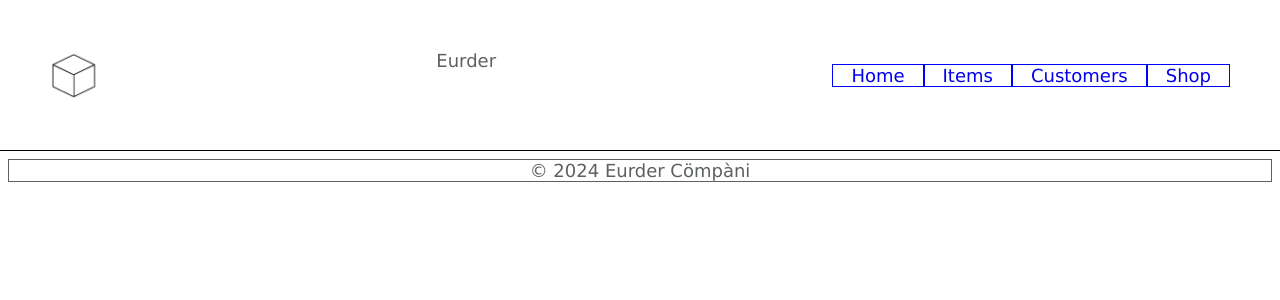
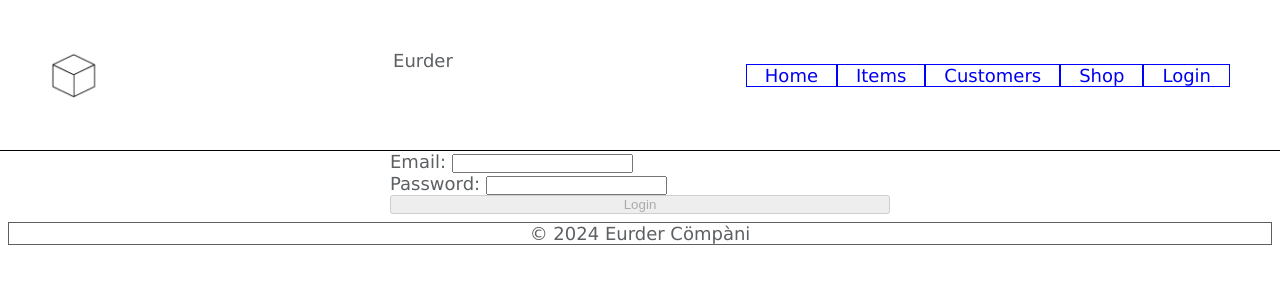
Before and after one commit to Thomas-Artois/eurder-angular, an Angular app: page /login in a window 1280 px wide. Before the commit this address led to /. Shown: the top 300 px of the page. Built offline with nearby package versions, Linux system fonts and the light colour scheme.

Commit message:
added customer service

```diff
--- a/src/app/app.routes.ts
+++ b/src/app/app.routes.ts
@@ -1,7 +1,9 @@
 import { Routes } from '@angular/router';
 import {ItemGalleryComponent} from "./features/item-gallery/item-gallery.component";
 import {HomeComponent} from "./features/pages/home/home.component";
+import {LoginComponent} from "./features/login/login.component";
 
 export const routes: Routes = [
-  {path: '', component: HomeComponent}
+  {path: '', component: HomeComponent},
+  {path: 'login', component: LoginComponent}
 ];
--- a/src/app/core/layout/header/header.component.html
+++ b/src/app/core/layout/header/header.component.html
@@ -5,8 +5,9 @@
 
   <nav class="navbar">
     <a href="index.html">Home</a>
-    <a href="about.html">Items</a>
+    <a href="item-gallery.component.html">Items</a>
     <a href="services.html">Customers</a>
     <a href="contact.html">Shop</a>
+    <a routerLink="/login">Login</a>
   </nav>
 </header>
--- a/src/app/core/layout/header/header.component.ts
+++ b/src/app/core/layout/header/header.component.ts
@@ -1,9 +1,12 @@
 import { Component } from '@angular/core';
+import {RouterLink} from "@angular/router";
 
 @Component({
   selector: 'app-header',
   standalone: true,
-  imports: [],
+  imports: [
+    RouterLink
+  ],
   templateUrl: './header.component.html',
   styleUrl: './header.component.css'
 })
--- a/src/app/core/service/item.service.ts
+++ b/src/app/core/service/item/item.service.ts
@@ -1,8 +1,8 @@
 import { Injectable } from '@angular/core';
 import {HttpClient} from "@angular/common/http";
-import {environment} from "../../../environments/environment";
+import {environment} from "../../../../environments/environment";
 import {Observable} from "rxjs";
-import {Item} from "../model/Item";
+import {Item} from "../../model/Item";
 
 @Injectable({
   providedIn: 'root'
--- a/src/app/features/item-gallery/item-gallery.component.ts
+++ b/src/app/features/item-gallery/item-gallery.component.ts
@@ -1,6 +1,6 @@
 import {Component, OnInit} from '@angular/core';
 import {Item} from "../../core/model/Item";
-import {ItemService} from "../../core/service/item.service";
+import {ItemService} from "../../core/service/item/item.service";
 
 @Component({
   selector: 'app-item-gallery',
--- a/src/app/features/login/login.component.html
+++ b/src/app/features/login/login.component.html
@@ -1,5 +1,10 @@
-<form (ngSubmit)="onSubmit()">
-  <label>Email: <input type="email" [(ngModel)]="email" required /></label>
-  <label>Password: <input type="password" [(ngModel)]="password" required /></label>
-  <button type="submit">Login</button>
+<form [formGroup]="loginForm" (ngSubmit)="onSubmit()">
+  <label>Email: <input type="email" formControlName="email" /></label>
+<!--  <div *ngIf="loginForm.get('email').hasError('required')">Email is required</div>-->
+<!--  <div *ngIf="loginForm.get('email').hasError('email')">Invalid email format</div>-->
+
+  <label>Password: <input type="password" formControlName="password" /></label>
+<!--  <div *ngIf="loginForm.get('password').hasError('required')">Password is required</div>-->
+
+  <button type="submit" [disabled]="loginForm.invalid">Login</button>
 </form>
--- a/src/app/features/login/login.component.ts
+++ b/src/app/features/login/login.component.ts
@@ -1,28 +1,33 @@
 import { Component } from '@angular/core';
-import {FormsModule} from "@angular/forms";
+import {FormBuilder, FormGroup, FormsModule, ReactiveFormsModule, Validators} from "@angular/forms";
 
 @Component({
   selector: 'app-login',
   standalone: true,
   imports: [
-    FormsModule
+    FormsModule,
+    ReactiveFormsModule
   ],
   templateUrl: './login.component.html',
   styleUrl: './login.component.css'
 })
 export class LoginComponent {
+  loginForm: FormGroup;
+
   email: string = '';
   password: string = '';
 
+  constructor(private fb: FormBuilder) {
+    this.loginForm = this.fb.group({
+      email: ['', [Validators.required]],
+      password: ['', [Validators.required]],
+    });
+  }
+
   onSubmit() {
-    // Add logic to authenticate the user (compare with your backend database)
-    // For simplicity, you can check hard-coded credentials for now
-    if (this.email === 'maarten@gmail.com' && this.password === 'defaultPassword') {
-      // Authentication successful
-      console.log('Login successful');
-    } else {
-      // Authentication failed
-      console.log('Login failed');
+    if (this.loginForm.valid) {
+      this.email = this.loginForm.value.email;
+      this.password = this.loginForm.value.password;
     }
   }
 }
```
Also changed, not shown: src/app/core/service/customer/customer.service.ts (added, +21 -0 lines), 2 other files (tests, documents, lock files or other folders).
